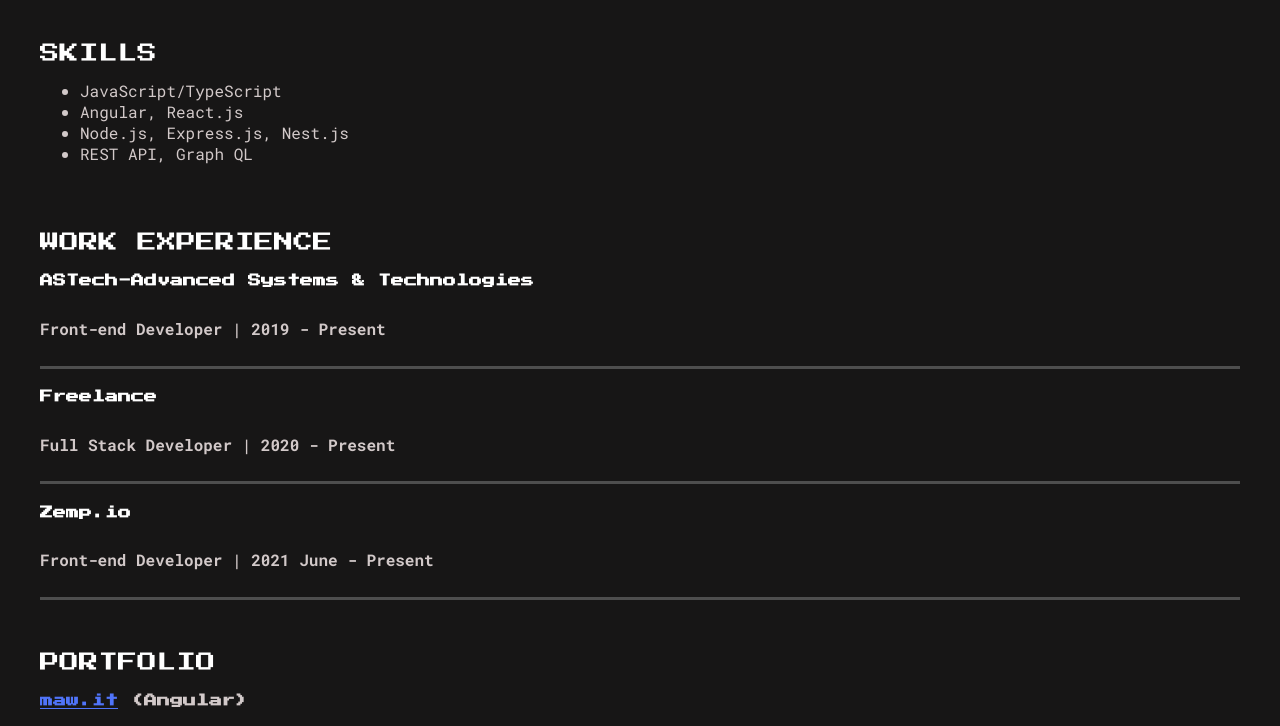
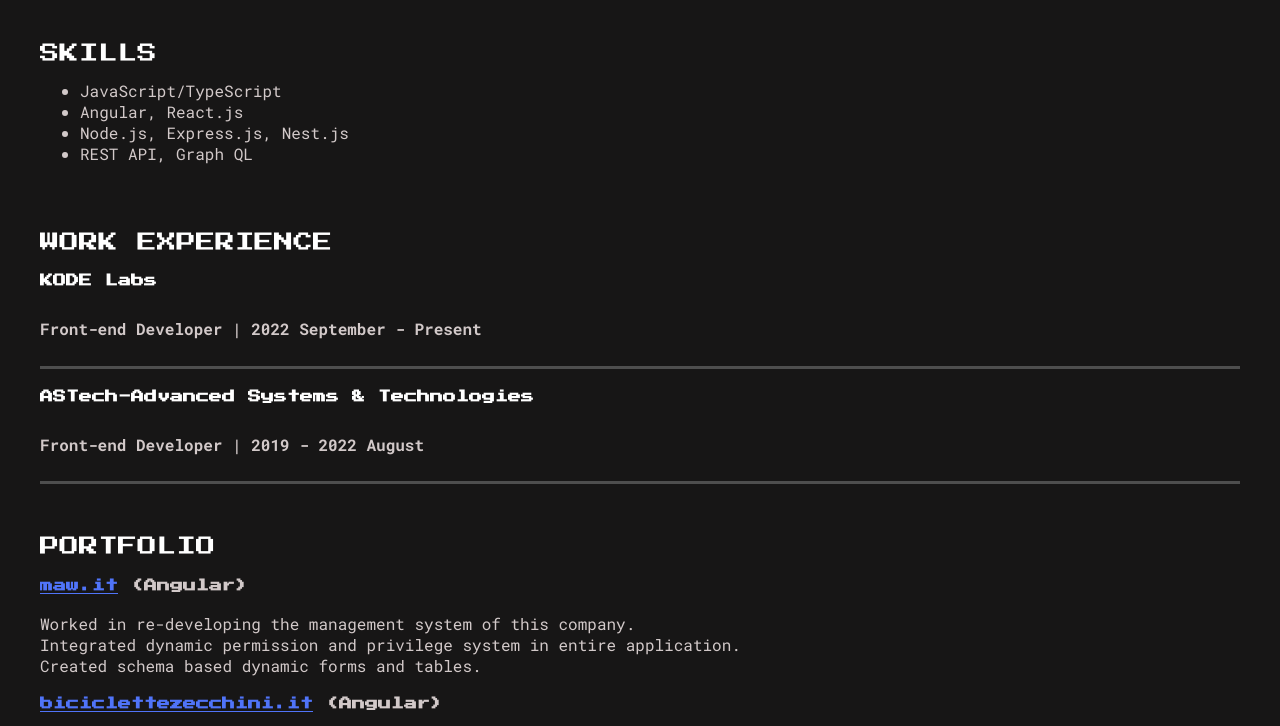
Before and after one commit to erzenhaxhi/me, a plain HTML site: page index.html in a window 1280 px wide. Shown: the part 494-1220 px from the top of the page. Drawn offline with Linux system fonts and the light colour scheme.

Commit message:
work experince update

```diff
--- a/index.html
+++ b/index.html
@@ -255,8 +255,8 @@
         <section>
             <h2 class="main-title">WORK EXPERIENCE</h2>
             <div class="experience">
-                <h4 class="main-title">ASTech-Advanced Systems & Technologies</h4>
-                <h5 class="paragraph">Front-end Developer | 2019 - Present</h4>
+                <h4 class="main-title">KODE Labs</h4>
+                <h5 class="paragraph">Front-end Developer | 2022 September - Present</h4>
                 <!-- <ul>
                     <li>Develop web applications based on Angular 2+</li>
                     <li>Integrate REST api’s and GraphQL</li>
@@ -264,14 +264,23 @@
             </div>
 
             <div class="experience">
+                <h4 class="main-title">ASTech-Advanced Systems & Technologies</h4>
+                <h5 class="paragraph">Front-end Developer | 2019 - 2022 August</h4>
+                <!-- <ul>
+                    <li>Develop web applications based on Angular 2+</li>
+                    <li>Integrate REST api’s and GraphQL</li>
+                </ul> -->
+            </div>
+
+            <!-- <div class="experience">
                 <h4 class="main-title">Freelance</h4>
                 <h5 class="paragraph">Full Stack Developer | 2020 - Present</h4>
-            </div>
+            </div>     -->
 
-            <div class="experience">
+            <!-- <div class="experience">
                 <h4 class="main-title">Zemp.io</h4>
                 <h5 class="paragraph">Front-end Developer | 2021 June - Present</h4>
-            </div>
+            </div> -->
 
         </section>
 
```
